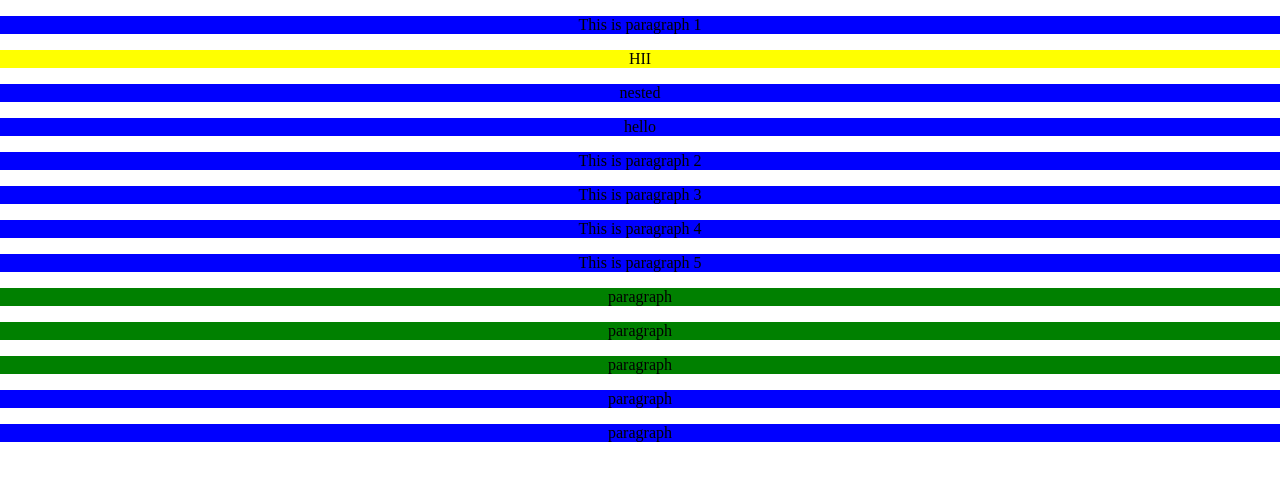
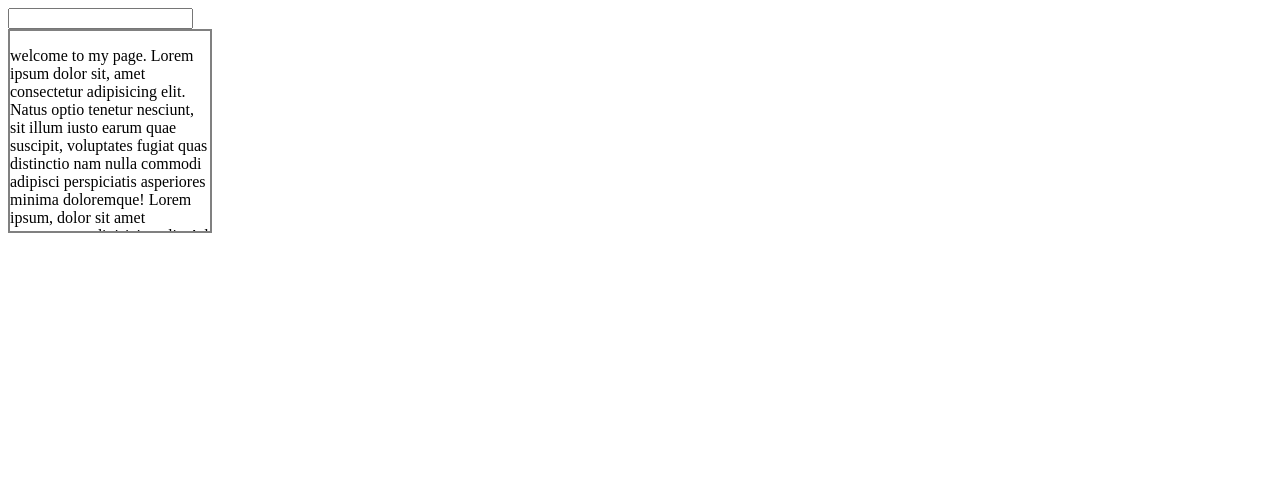
Before and after one commit to rupsa-cse/Full_Stack_IBM, a plain HTML site: page Day5/class_work/index.html in a window 1280 px wide. Drawn offline with Linux system fonts and the light colour scheme.

Commit message:
class work day5

```diff
--- a/Day5/class_work/index.html
+++ b/Day5/class_work/index.html
@@ -5,7 +5,7 @@
     <meta name="viewport" content="width=device-width, initial-scale=1.0">
     <title>Document</title>
     <style>
-        p {
+        /* p {
             background-color: aqua;
         }
         #btech4 {
@@ -27,10 +27,22 @@
             text-align: center;
             margin: 0%;
         }
+        #para4~h1 {
+            background-color: blanchedalmond;
+        }
+        #para4+h1 {
+            background-color: greenyellow;
+        } */
+        input [type="text"] {
+            width:200px
+        }
+        div {
+            overflow: auto;
+        }
     </style>
 </head>
 <body>
-    <div id="btech1">
+    <!-- <div id="btech1">
         <p>This is paragraph 1</p>
         <div>
             <div>
@@ -57,12 +69,17 @@
 
     <div class="parent">
         <p>paragraph</p>
+        <p id="para4">paragraph</p>
+        <h1>This is heading 1</h1>
         <p>paragraph</p>
-        <p>paragraph</p>
+        <h1>This is heading 2</h1>
         <div>
             <p>paragraph</p>
             <p>paragraph</p>
         </div>
-    </div>
+    </div> -->
+    <input type="text" name="" id="">
+
+        <div style="height: 200px; width: 200px; border: 2px solid gray;"> <p>welcome to my page. Lorem ipsum dolor sit, amet consectetur adipisicing elit. Natus optio tenetur nesciunt, sit illum iusto earum quae suscipit, voluptates fugiat quas distinctio nam nulla commodi adipisci perspiciatis asperiores minima doloremque! Lorem ipsum, dolor sit amet consectetur adipisicing elit. Ad quo provident placeat aperiam tenetur hic maiores magnam accusamus suscipit. Magni totam modi, dolor ipsa commodi vitae illum error eligendi sunt.</p>  </div>
 </body>
 </html>
```
